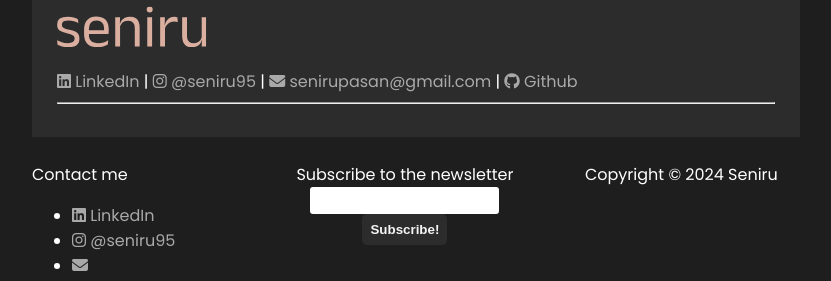
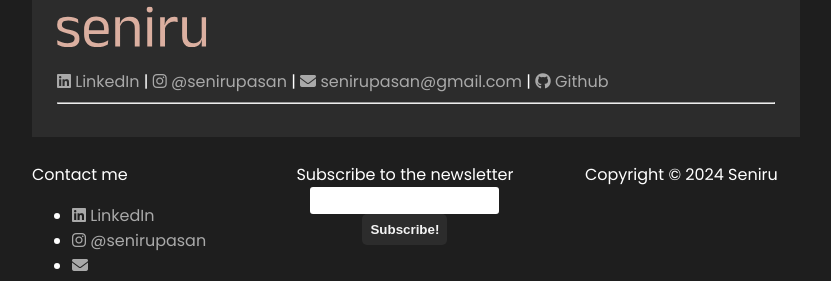
Before and after one commit to Seniru/Seniru, a SvelteKit app: page / in a window 1280 px wide. Shown: the part 671-952 px from the top of the page, without its empty margins (224-1055 px from the left). Built offline with nearby package versions, Linux system fonts and the light colour scheme; no server answers.

Commit message:
fix: Fix links

```diff
--- a/src/app.html
+++ b/src/app.html
@@ -2,7 +2,7 @@
 <html lang="en">
     <head>
         <meta charset="utf-8" />
-        <link rel="icon" href="%sveltekit.assets%/favicon.png" />
+        <link rel="icon" href="%sveltekit.assets%/favicon.svg" />
         <meta name="viewport" content="width=device-width, initial-scale=1" />
         %sveltekit.head%
     </head>
--- a/src/components/Footer.svelte
+++ b/src/components/Footer.svelte
@@ -4,15 +4,15 @@
         <br />
         <ul>
             <li>
-                <a href="" target="_blank">
+                <a href="https://www.linkedin.com/in/seniru-pasan-51331a286/" target="_blank">
                     <i class="fa-brands fa-linkedin"></i>
                     LinkedIn
                 </a>
             </li>
             <li>
-                <a href="" target="_blank">
+                <a href="https://www.instagram.com/senirupasan/" target="_blank">
                     <i class="fa-brands fa-instagram"></i>
-                    @seniru95
+                    @senirupasan
                 </a>
             </li>
             <li>
--- a/src/components/Header/Header.svelte
+++ b/src/components/Header/Header.svelte
@@ -10,7 +10,7 @@
     <Navigation>
         <NavigationItem href="./" text="About" />
         <NavigationItem href="./dev" text="Dev" />
-        <NavigationItem href="./" text="Blog" />
+        <NavigationItem href="./blogs" text="Blog" />
     </Navigation>
 </header>
 
--- a/src/routes/+page.svelte
+++ b/src/routes/+page.svelte
@@ -31,14 +31,14 @@
         </div>
         <img src={logo2} alt="Logo" />
     </section>
-    <a href="" target="_blank">
+    <a href="https://www.linkedin.com/in/seniru-pasan-51331a286/" target="_blank">
         <i class="fa-brands fa-linkedin"></i>
         LinkedIn
     </a>
     |
-    <a href="" target="_blank">
+    <a href="https://www.instagram.com/senirupasan/" target="_blank">
         <i class="fa-brands fa-instagram"></i>
-        @seniru95
+        @senirupasan
     </a>
     |
     <a href="mailto:senirupasan@gmail.com" target="_blank">
```
Also changed, not shown: static/favicon.svg (added).
